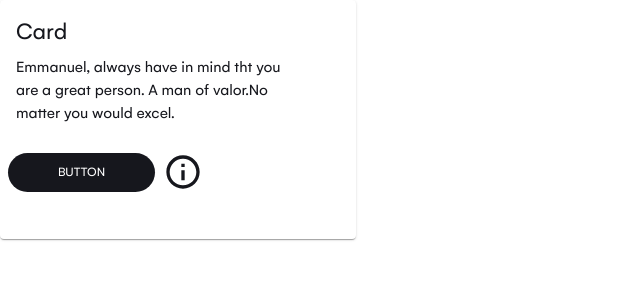
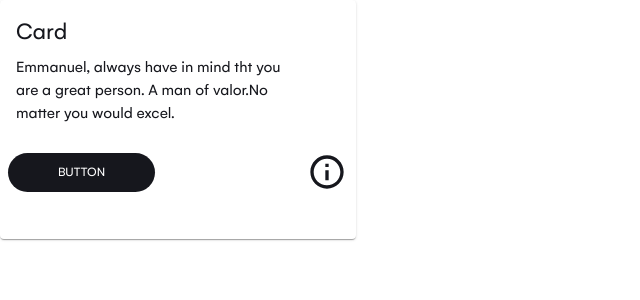
Before and after one commit to SkillBrain-com/pluto-internship, a React (Create React App) app: page / in a window 1280 px wide. Shown: the top 300 px of the page, without its empty margins (0-640 px from the left). Built offline with nearby package versions, Linux system fonts and the light colour scheme.

Commit message:
Am mutat icon-ul

```diff
--- a/src/components/shared/card-component/Card-Component.jsx
+++ b/src/components/shared/card-component/Card-Component.jsx
@@ -35,7 +35,7 @@ export default function BasicCard() {
         </Typography>
       </CardContent>
 
-      <CardActions sx={{top: 168, left: 32}}>
+      <CardActions sx={{display: "grid", gridTemplateColumns: "repeat(2, 1fr)", gap: "9rem" }}>
         <Button size="small" sx={{
           padding: "11 74",
           width: 147,
```
